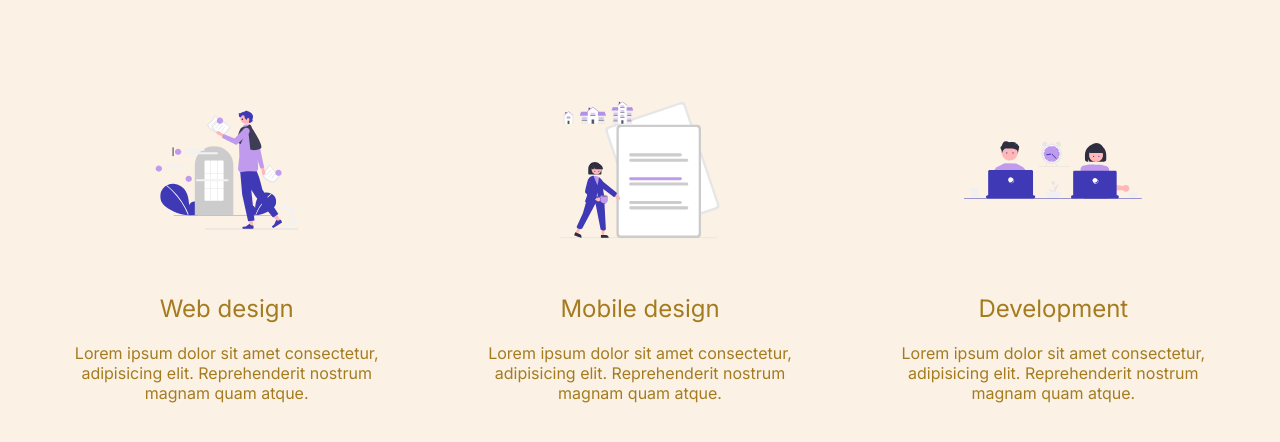
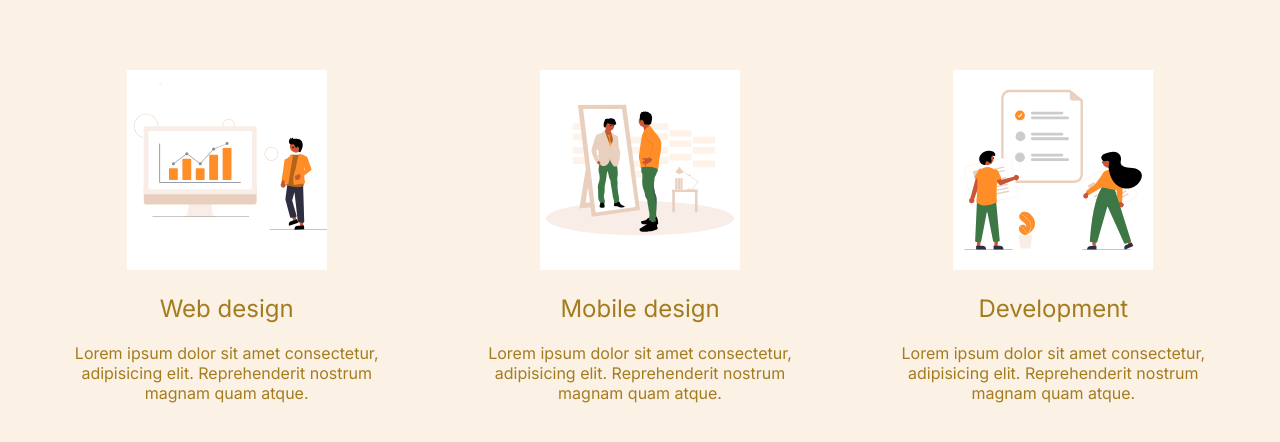
Before and after one commit to Loretakorf/jsstudy, a plain HTML site: page index.html in a window 1280 px wide. Shown: the part 640-1082 px from the top of the page. Drawn offline with Linux system fonts and the light colour scheme.

Commit message:
iconschange

```diff
--- a/index.html
+++ b/index.html
@@ -38,17 +38,17 @@
         <section class="main-about">
             <h1>What I do?</h1>
             <article class="main-card">
-                <img src="./icons/1656569137_0-illustration_svg.svg" alt="" class="main-card_img">
+                <img src="./icons/1.svg" alt="" class="main-card_img">
                 <h2>Web design</h2>
                 <p>Lorem ipsum dolor sit amet consectetur, adipisicing elit. Reprehenderit nostrum magnam quam atque.</p>
             </article>
             <article class="main-card">
-                <img src="./icons/1656569137_1-illustration_svg.svg" alt="" class="main-card_img">
+                <img src="./icons/2.svg" alt="" class="main-card_img">
                 <h2>Mobile design</h2>
                 <p>Lorem ipsum dolor sit amet consectetur, adipisicing elit. Reprehenderit nostrum magnam quam atque.</p>
             </article>
             <article class="main-card">
-                <img src="./icons/1656569137_2-illustration_svg.svg" alt="" class="main-card_img">
+                <img src="./icons/3.svg" alt="" class="main-card_img">
                 <h2>Development</h2>
                 <p>Lorem ipsum dolor sit amet consectetur, adipisicing elit. Reprehenderit nostrum magnam quam atque.</p>
             </article>
```
Also changed, not shown: icons/1.svg (added), icons/2.svg (added), icons/3.svg (added), icons/4.svg (added), 1 other file.
